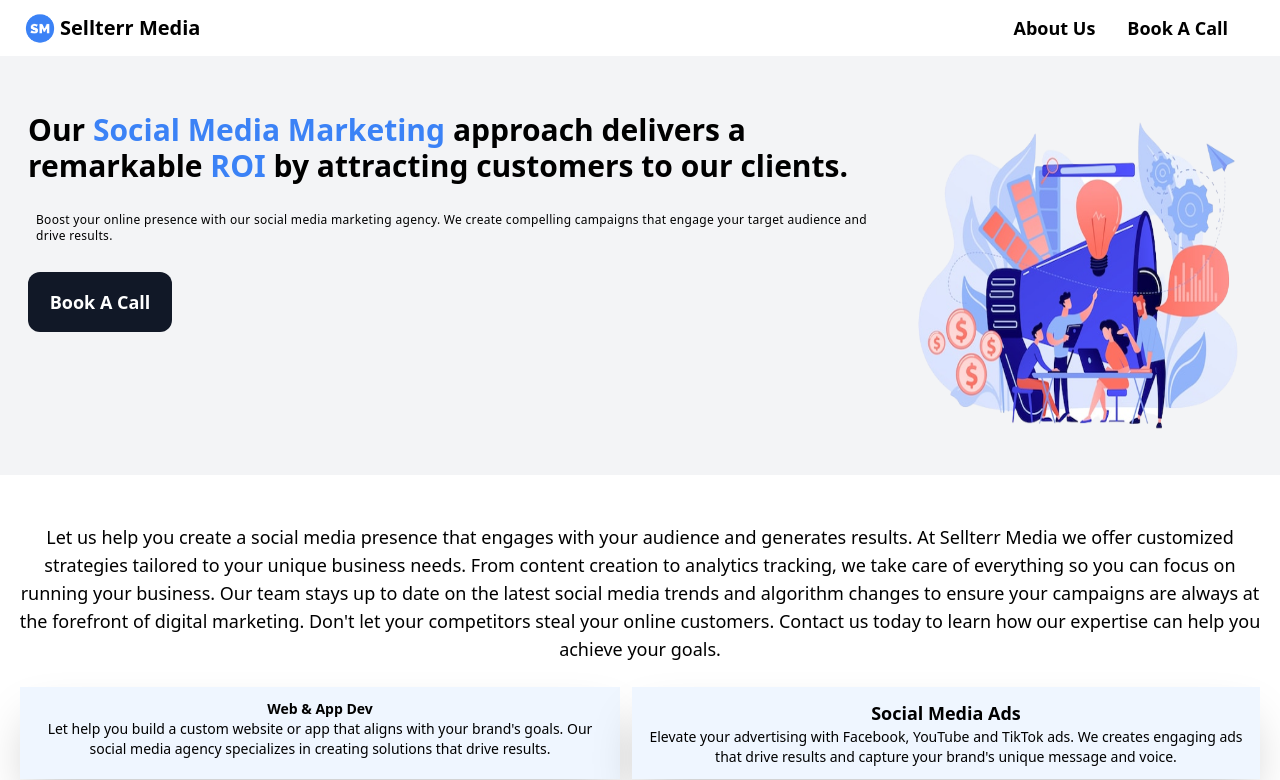
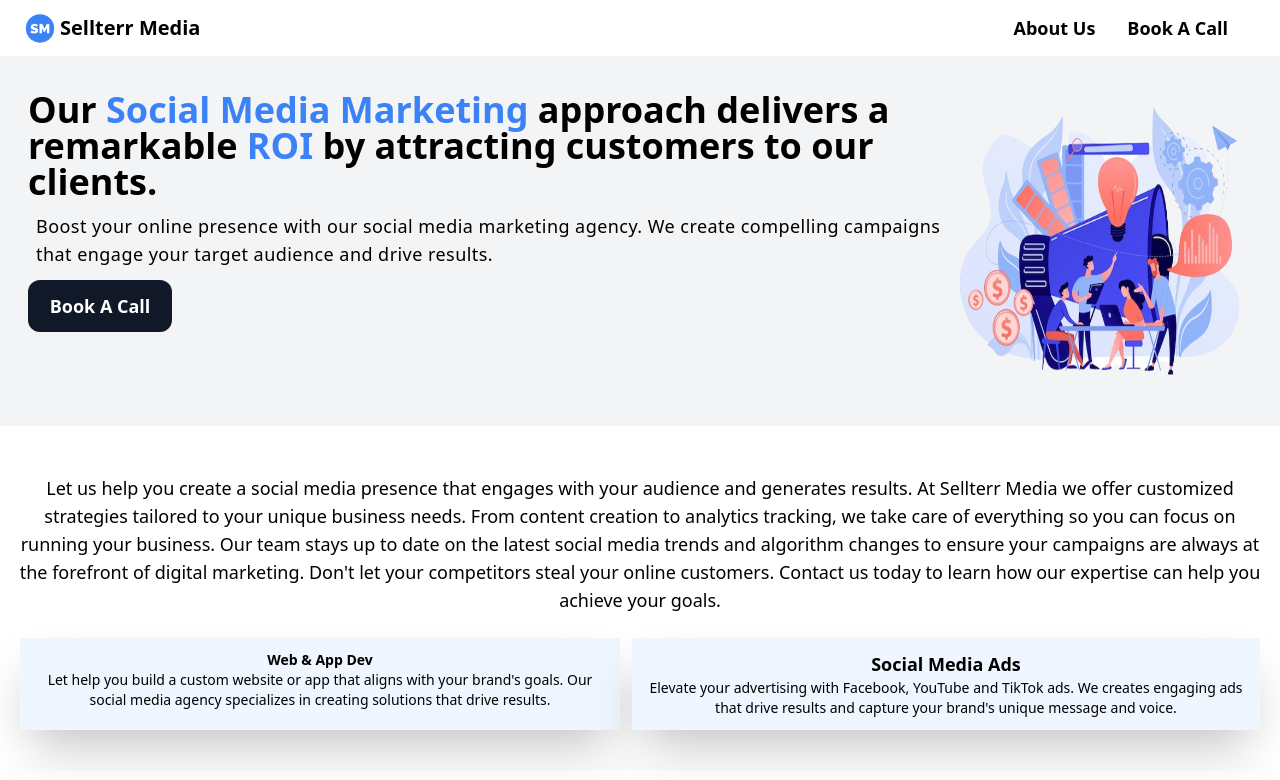
Before and after one commit to Dare789/SellterrMedia, a React (Create React App) app: page / in a window 1280 px wide. Shown: the top 780 px of the page. Built offline with nearby package versions, Linux system fonts and the light colour scheme.

Commit message:
fixed some styling issues and updated the support mail

```diff
--- a/src/Components/WelcomePage/Faq/Faq.js
+++ b/src/Components/WelcomePage/Faq/Faq.js
@@ -12,7 +12,7 @@ const Faq = () => {
       </h1>
       <p className='flex text-sm items-center justify-center mb-5 px-12 text-center'>
          Need help? Check out the answers to your questions about Sellterr Media,
-         or send an email to "***************".
+         or send an email to "support@sellterrmedia.com".
       </p>
       <div className="mb-20">
         {accordionData.map(({ title, content }) => (
--- a/src/Components/WelcomePage/Footer/Footer.js
+++ b/src/Components/WelcomePage/Footer/Footer.js
@@ -26,7 +26,7 @@ const Footer = () => {
       <SocialIcon network="twitter" bgColor="black" style={{ height: 32, width: 32 }} className="cursor-pointer"/>
       <SocialIcon network="facebook" bgColor="black" style={{ height: 32, width: 32 }} className="cursor-pointer"/>
       <SocialIcon network="instagram" bgColor="black" style={{ height: 32, width: 32 }} className="cursor-pointer"/>
-      <SocialIcon network="github" bgColor="black" style={{ height: 32, width: 32 }} className="cursor-pointer"/>
+      <SocialIcon network="linkedin" bgColor="black" style={{ height: 32, width: 32 }} className="cursor-pointer"/>
     </div>
     <div className='flex space-x-6 mx-5 sm:mx-5 items-center justify-center pb-5'>
       <p className='text-sm font-light'>Copyright &copy; 2023 All Rights Reserved</p>
--- a/src/Components/WelcomePage/Landing/Landing.js
+++ b/src/Components/WelcomePage/Landing/Landing.js
@@ -4,28 +4,22 @@ import LandingPic from "./LandingPic.png";
 function Landing() {
   return (
     <div>
-     <div className="pt-5 pb-20 lg:py-24 md:pb-0 bg-gray-100">
+     <div className="pb-20 lg:py-20 md:pb-0 bg-gray-100">
                 <div className="p-7 py-9 md:flex lg:mx-14">
-                    <div className="flex flex-col gap-7 lg:max-w-none lg:justify-center">
-                    <h1 className="text-3xl text-black lg:text-6xl font-extrabold">
+                    <div className="flex flex-col gap-3 lg:max-w-none lg:justify-center">
+                    <h1 className="text-4xl text-black leading-9 lg:text-6xl font-extrabold">
                         Our  <span className="text-blue-500">Social Media Marketing</span> approach delivers a remarkable <span className="text-blue-500">ROI</span> {""}
                         by attracting customers to our clients.
                     </h1>
-                    <h1 className="text-black text-xs font-light tracking-wide lg:max-w-6xl w-full lg:text-2xl px-2">
+                    <h1 className="text-black text-xs font-light tracking-wide lg:max-w-6xl lg:text-2xl md:text-lg px-2">
                        Boost your online presence with our social media marketing agency.
                        We create compelling campaigns that engage your target audience and drive results.
                     </h1>
                     <div>
                       <a href="https://calendly.com/sellterrmedia" target="_blank" rel="noreferrer">
-                        <div className="flex flex-col sm:flex-row md:flex-col lg:flex-row md:items-start sm:items-center gap-6">
-                           <button className="bg-gray-900 text-white font-extrabold
-                                             first-letter: w-36 flex items-center
-                                             justify-center rounded-xl p-4 text-lg hover:shadow-2xl
-                                             hover:bg-gray-800 focus:outline-none
-                                             transition duration-200 ease-in-out cursor-pointer">
-                            Book A Call
-                        </button>
-                     </div>
+                           <button className="bg-gray-900 text-white font-extrabold w-36 rounded-xl p-3 text-lg">
+                               Book A Call
+                           </button>
                      </a>
                     </div>
                     </div>
```
